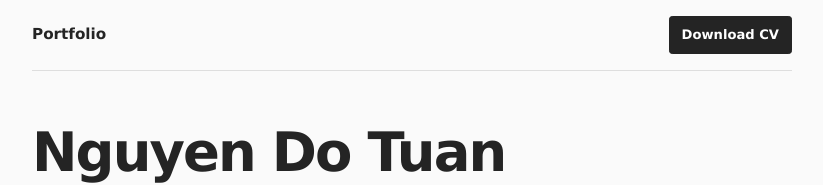
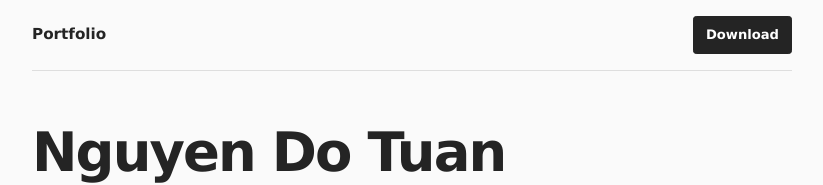
Before and after one commit to icarealot/dotfiles, a plain HTML site: page portfolio/index.html in a window 1280 px wide. Shown: the top 185 px of the page, without its empty margins (228-1051 px from the left). Drawn offline with Linux system fonts and the light colour scheme.

Commit message:
fix(portfolio): shorten CV download button label

```diff
--- a/portfolio/index.html
+++ b/portfolio/index.html
@@ -20,7 +20,7 @@
 <body>
   <header class="site-header" aria-label="Site header">
     <span class="site-title">Portfolio</span>
-    <button class="download-button" type="button" onclick="window.print()" title="Open the print dialog to save as PDF">Download CV</button>
+    <button class="download-button" type="button" onclick="window.print()" title="Open the print dialog to save as PDF">Download</button>
   </header>
 
   <main>
```
